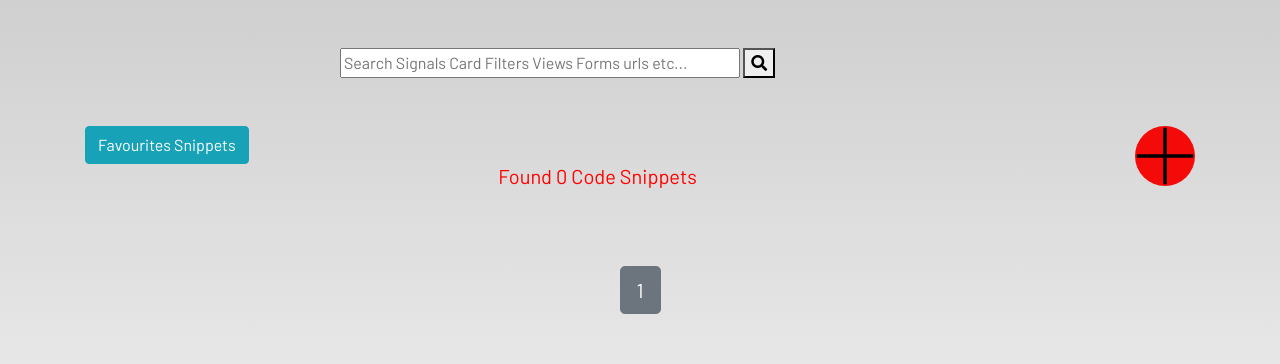
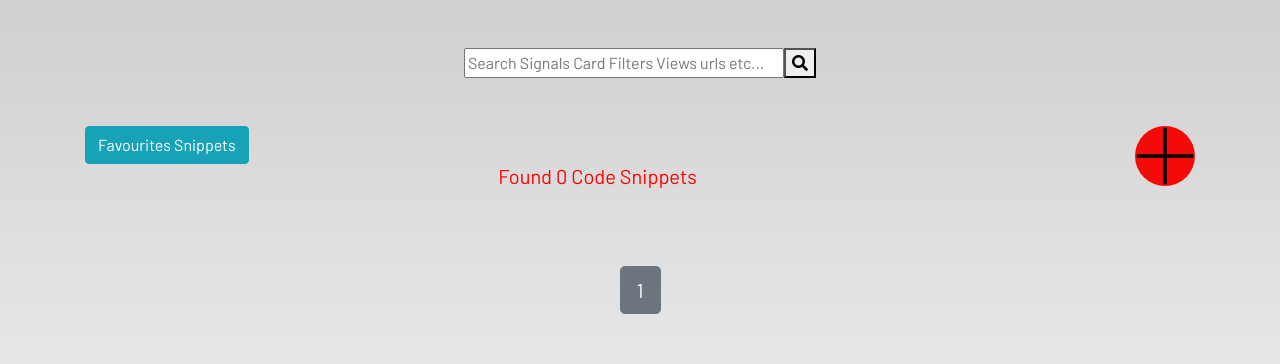
Before and after one commit to sran4/mysavedcode, a Django app: page /all_codes/ in a window 1280 px wide. Shown: the part 56-420 px from the top of the page. Run offline with Django 3.2, Linux system fonts and the light colour scheme; the visitor is signed in with stand-in values (Sample User, id 1); data that the repository does not hold is empty; some libraries are stand-ins or nearby versions; some web fonts are replaced.

Commit message:
Search bar Fixed

```diff
--- a/dashboard/templates/dashboard/fav.html
+++ b/dashboard/templates/dashboard/fav.html
@@ -1,8 +1,8 @@
 {% extends 'dashboard/base.html' %} {% load static %}{% load crispy_forms_tags %} {% block content %}
 
 <div class="container">
-  <form style="margin: auto; max-width: 600px" class="mb-5" method="GET" action="{% url 'favs-notes' %}">
-    <input style="width: 25em" name="q" placeholder="Search anchor,models,views,forms,settings,staticfiles..." />
+  <form style="margin: auto; max-width: 600px" class="row d-flex justify-content-center mb-5" method="GET" action="{% url 'favs-notes' %}">
+    <input style="width: 20em" name="q" placeholder="Search anchor,models,views,forms,settings,staticfiles..." />
     <button type="submit"><i class="fa fa-search"></i></button>
   </form>
   <a href="{% url 'notes' %}"><button type="button" class="btn btn-info">Home Snippets</button> </a>
--- a/dashboard/templates/dashboard/notes.html
+++ b/dashboard/templates/dashboard/notes.html
@@ -1,8 +1,8 @@
 {% extends 'dashboard/base.html' %} {% load static %}{% load crispy_forms_tags %} {% block content %}
 
 <div class="container">
-  <form style="margin: auto; max-width: 600px" class="mb-5" method="GET" action="{% url 'notes' %}">
-    <input style="width: 25em" name="q" placeholder="Search Signals Card Filters Views Forms urls etc..." />
+  <form style="margin: auto; max-width: 600px" class="row d-flex justify-content-center mb-5" method="GET" action="{% url 'notes' %}">
+    <input style="width: 20em" name="q" placeholder="Search Signals Card Filters Views urls etc..." />
     <button type="submit"><i class="fa fa-search"></i></button>
   </form>
   <a href="{% url 'favs-notes' %}"><button type="button" class="btn btn-info">Favourites Snippets</button> </a>
```
